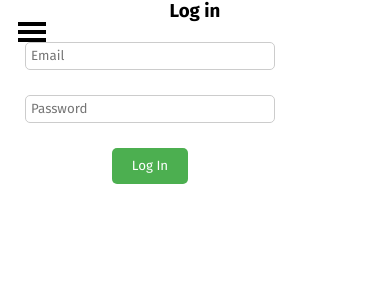
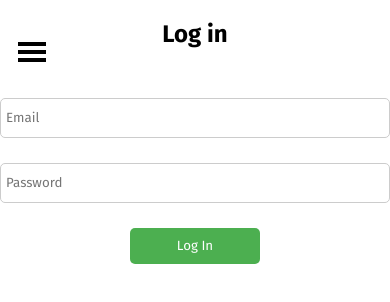
Before and after one commit to calebchris000/Book-An-Appointment, a React (Create React App) app: page /login in a window 390 px wide. Shown: the top 302 px of the page. Built offline with nearby package versions, Linux system fonts and the light colour scheme.

Commit message:
update styling

```diff
--- a/src/components/Login/Login.css
+++ b/src/components/Login/Login.css
@@ -1,7 +1,8 @@
-/* Login component style */
 
 .page-heading {
   text-align: center;
+  margin-top: 20px;
+  font-size:   x-large;
 }
 
 .login-form {
@@ -18,7 +19,8 @@ input {
   border: 1px solid #ccc;
   border-radius: 5px;
   width: 100%;
-  max-width: 300px;
+  max-width: 400px;
+  height: 40px;
 }
 
 button {
@@ -28,20 +30,9 @@ button {
   border: none;
   border-radius: 5px;
   cursor: pointer;
+  width: 130px;
 }
 
 button:hover {
   background-color: #3e8e41;
 }
-
-@media (max-width: 600px) {
-  /* Adjust layout for smaller screens */
-  .login-form {
-    margin-top: 20px;
-    max-width: 300px;
-  }
-
-  input {
-    max-width: 250px;
-  }
-}
```
